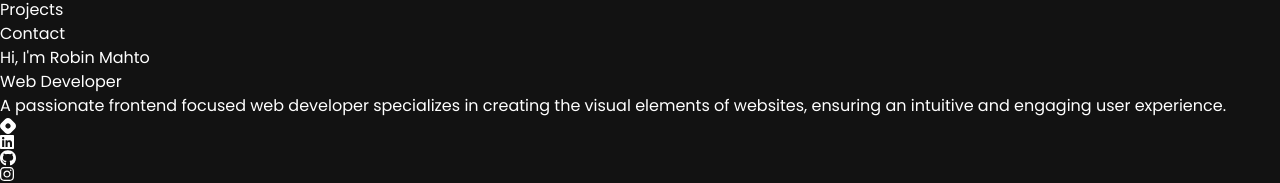
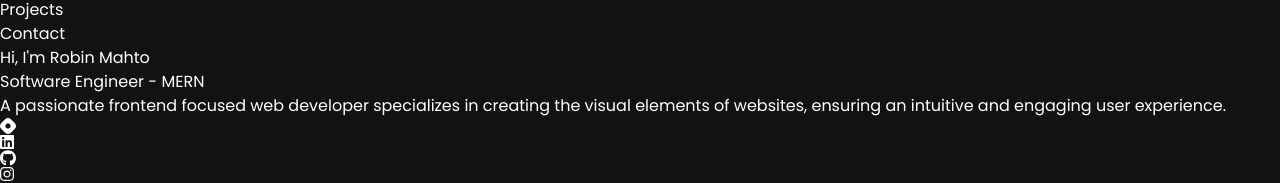
Before and after one commit to robinmahto/developer-portfolio, a React (Vite) app: page / in a window 1280 px wide. Shown: the part 655-838 px from the top of the page. Built offline with nearby package versions, Linux system fonts and the light colour scheme.

Commit message:
change designation title

```diff
--- a/src/components/Hero.jsx
+++ b/src/components/Hero.jsx
@@ -16,7 +16,7 @@ const Hero = () => {
           <h1
             className={`font-black text-white lg:text-[60px] xs:text-[50px] text-[20px] lg:leading-[80px]`}
           >
-            Web Developer
+            Software Engineer - MERN
           </h1>
 
           <p className="md:w-1/2 mt-2 text-center text-xs md:text-sm lg:text-md">
```
